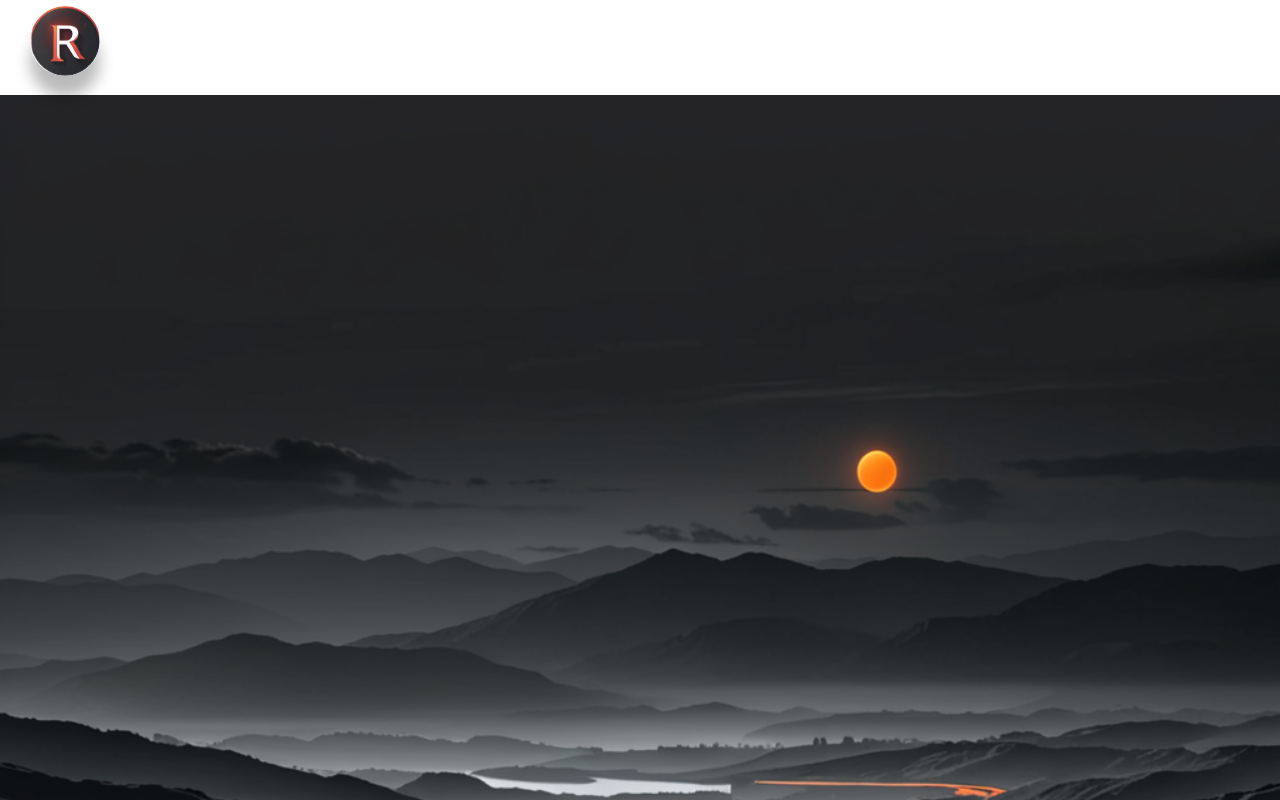
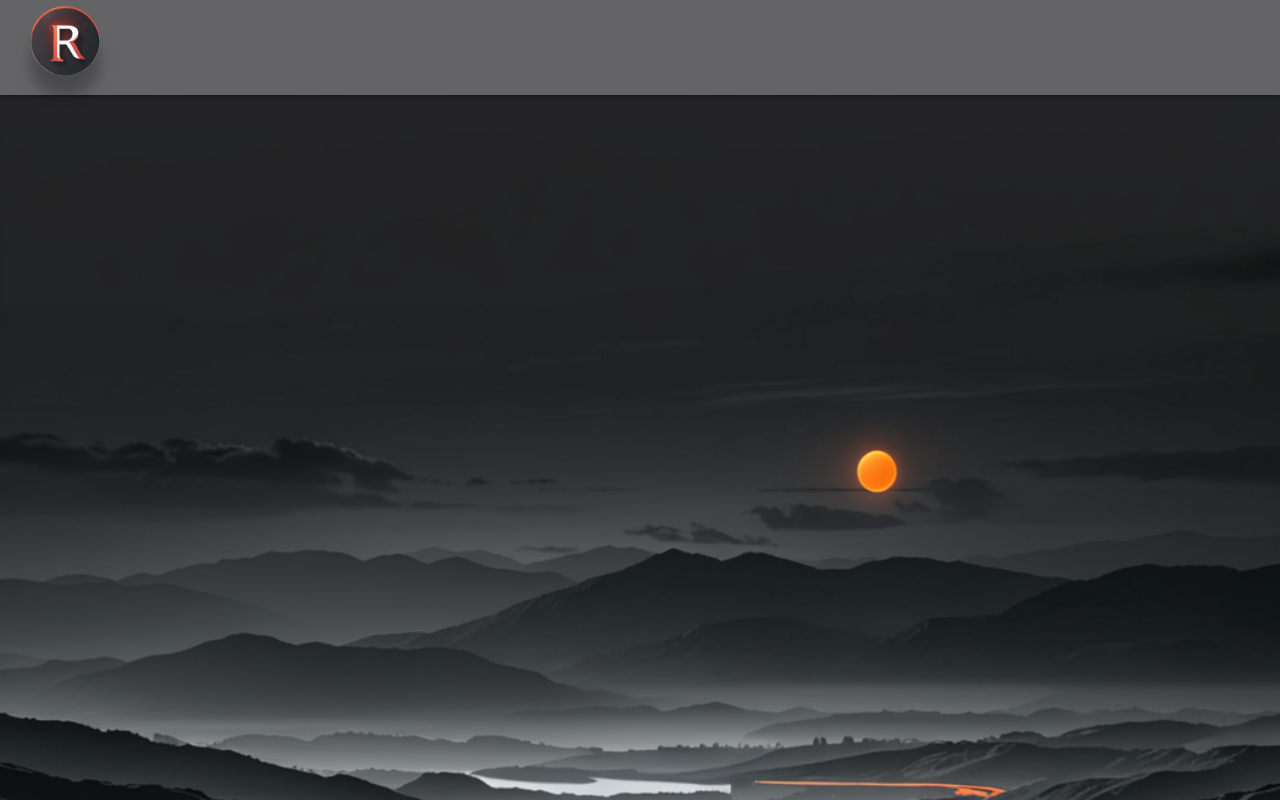
Before and after one commit to Robsen01/Portfolio, a React (Vite) app: page / in a window 1280 px wide. Shown: the top 800 px of the page. Built offline with nearby package versions, Linux system fonts and the light colour scheme.

Commit message:
Sticky header and blur background

```diff
--- a/src/components/Header.css
+++ b/src/components/Header.css
@@ -14,12 +14,17 @@
 	}
 }
 
-.container {
+.container{
+	background: rgba(35,35,37,0.7);
 	width: 100%;
 	height: 100%;
 	display: flex;
 	flex-direction: column;
-    box-shadow: 0 0 5px 0 rgba(0,0,0,0.6);;
+    box-shadow: 0 0 5px 0 rgba(0,0,0,0.6);
+	position: sticky;
+	top: 0;
+	z-index: 100;
+    backdrop-filter: blur(4px);
 }
 
 .avatar {
--- a/src/components/Header.jsx
+++ b/src/components/Header.jsx
@@ -3,18 +3,20 @@ import './Header.css'
 
 function Header() {
     return(
-        <div>
+        <div class="container">
             {/* Left */}
-            <div class="container">
-                <div class="avatar">
-                    <img src={Logo}
-                    id='logo'
-                    width={40}
-                    height={40}/>
-                </div>
+            <div class="avatar">
+                <img src={Logo}
+                id='logo'
+                width={40}
+                height={40}/>
             </div>
 
+
             {/* Center */}
+
+
+
             {/* Right */}
         </div>
     )
```
